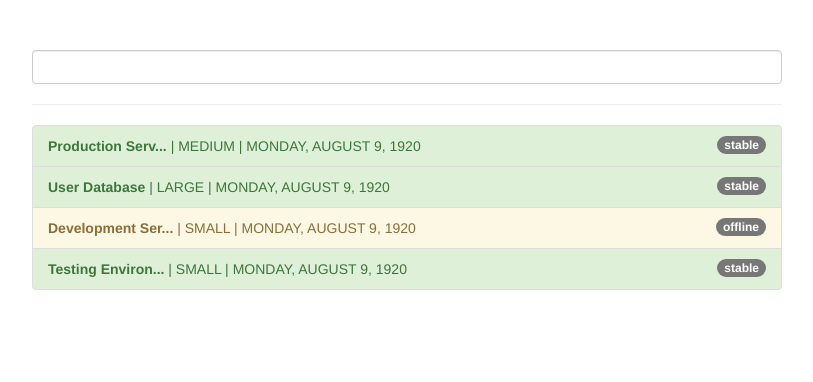
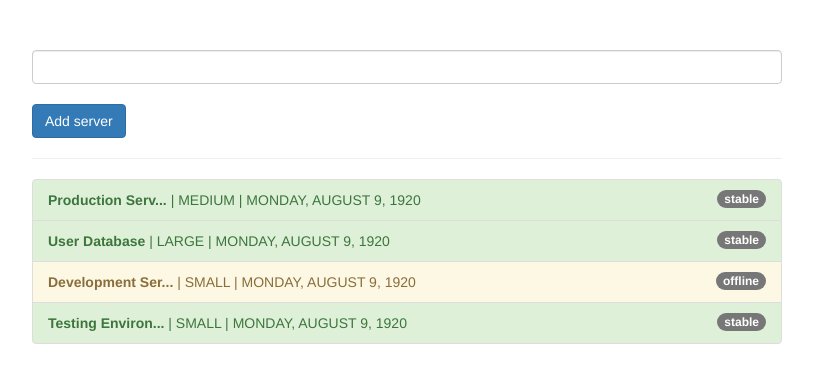
Before and after one commit to hamedkhaledi/Angular-Learning-Project, an Angular app in the folder 10/pipes-start/: page / in a window 1280 px wide. Shown: the top 382 px of the page, without its empty margins (233-1046 px from the left). Built offline with nearby package versions, Linux system fonts and the light colour scheme.

Commit message:
Pure and Impure Pipes

```diff
--- a/10/pipes-start/src/app/app.component.html
+++ b/10/pipes-start/src/app/app.component.html
@@ -2,6 +2,8 @@
   <div class="row">
     <div class="col-xs-12 col-sm-10 col-md-8 col-sm-offset-1 col-md-offset-2">
       <input type="text" class="form-control" [(ngModel)]="filteredStatus" />
+      <br>
+      <button class="btn btn-primary" (click) = "onAddServer()">Add server</button>
       <hr />
       <ul class="list-group">
         <li
--- a/10/pipes-start/src/app/app.component.ts
+++ b/10/pipes-start/src/app/app.component.ts
@@ -6,7 +6,7 @@
   styleUrls: ["./app.component.css"],
 })
 export class AppComponent {
-  filteredStatus = '';
+  filteredStatus = "";
   servers = [
     {
       instanceType: "medium",
@@ -45,4 +45,12 @@
       "list-group-item-danger": server.status === "critical",
     };
   }
+  onAddServer() {
+    this.servers.push({
+      instanceType: "small",
+      name: "New Server",
+      status: "stable",
+      started: new Date(15, 1, 2017),
+    });
+  }
 }
--- a/10/pipes-start/src/app/shorten.pipe.ts
+++ b/10/pipes-start/src/app/shorten.pipe.ts
@@ -2,6 +2,7 @@
 
 @Pipe({
   name: "shorten",
+  pure: false,
 })
 export class ShortenPipe implements PipeTransform {
   transform(value: any, limit: number, another: any) {
```
